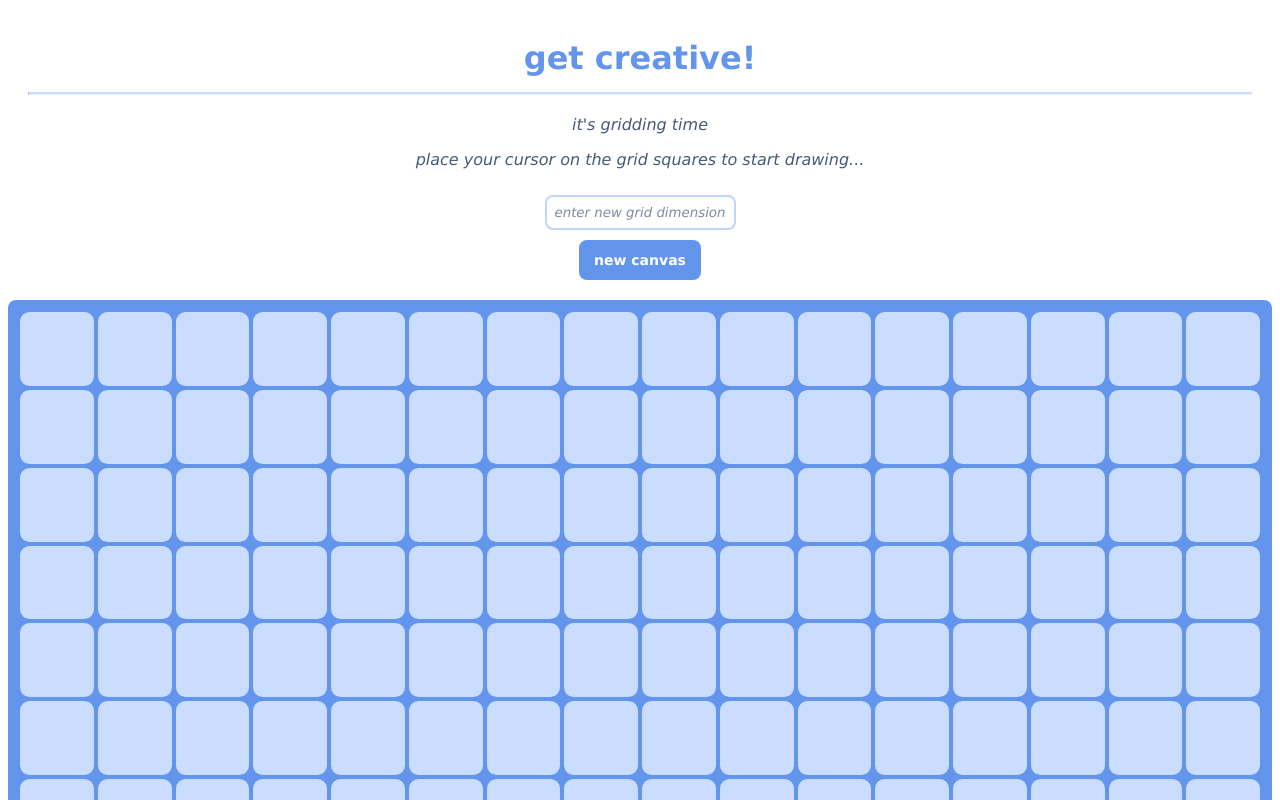
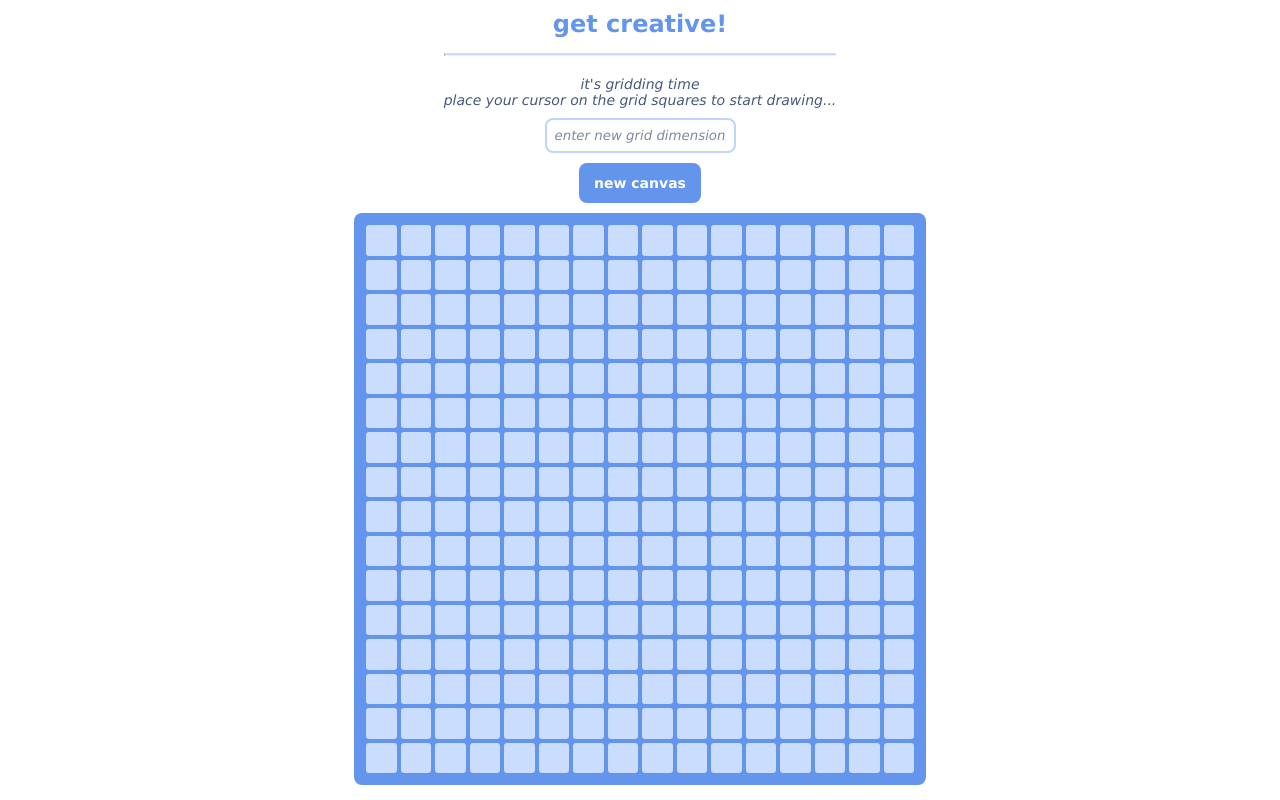
Before and after one commit to stephieliu/let-s-etch-a-sketch, a plain HTML site: page index.html in a window 1280 px wide. Shown: the top 800 px of the page. Drawn offline with Linux system fonts and the light colour scheme.

Commit message:
added final touches to styling to force all content to stay within the visible screen
Grid size scales with user's window

```diff
--- a/css/style.css
+++ b/css/style.css
@@ -1,6 +1,16 @@
 *{
+    padding: 0;
+    margin: 0;
     color: black;
     font-family: Verdana, Geneva, Tahoma, sans-serif;
+}
+
+body{
+    height: 100vh;
+    width: 100vw;
+    display: flex;
+    flex-direction: column;
+    align-items: center;
 }
 
 header{
@@ -8,7 +18,7 @@ header{
     text-align: center;
 }
 
-header h1{
+header h2{
     color:#6495ed;
     margin-bottom: 15px;
 }
@@ -21,6 +31,7 @@ hr.dividers{
 header p{
     color: #475879;
     font-style: italic;
+    font-size: 14px;
 }
 
 #user-custom{
@@ -28,7 +39,7 @@ header p{
     flex-direction: column;
     align-items: center;
     justify-content: center;
-    margin-bottom: 20px;
+    margin-bottom: 10px;
 }
 
 #user-num-squares{
@@ -75,9 +86,12 @@ header p{
     display: flex;
     background-color: #6495ed;
     padding: 10px;
+    margin-bottom:15px;
     flex-direction: column;
     justify-content: space-around;
-    min-height: 50vw;
+    flex-grow: 1;
+    flex-shrink: 1;
+    aspect-ratio: 1/1;
     border-radius: 8px;
 }
 
@@ -85,6 +99,7 @@ header p{
     display:flex;
     /* set flex-grow on child element */
     flex-grow: 1;
+    flex-shrink: 1;
 }
 
 #grid-square{
--- a/index.html
+++ b/index.html
@@ -11,7 +11,7 @@
 </head>
 <body>
     <header>
-        <h1>get creative!</h1>
+        <h2>get creative!</h2>
         <hr class="dividers">
         <p>it's gridding time</p>
         <p>place your cursor on the grid squares to start drawing...</p>
```
